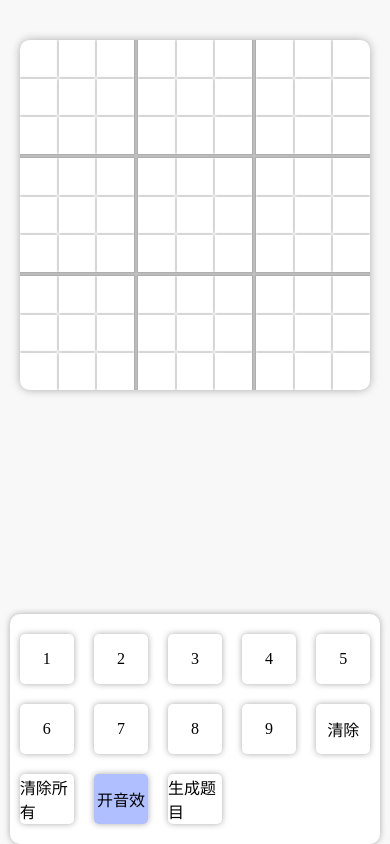
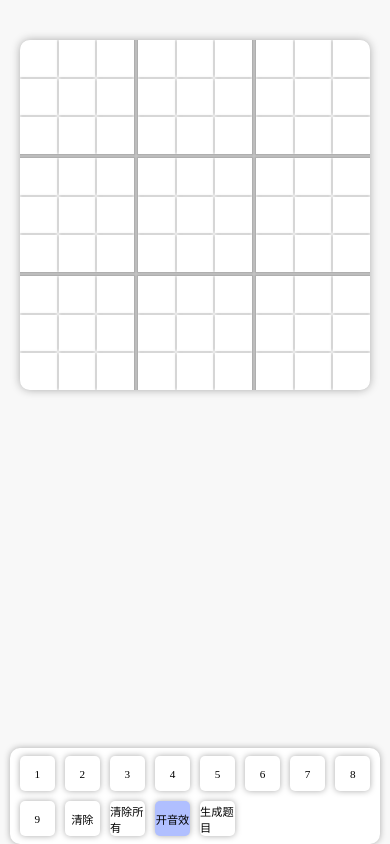
Before and after one commit to GordonLyu/react-sudoku, a React (Vite) app: page / in a window 390 px wide. Built offline with nearby package versions, Linux system fonts and the light colour scheme.

Commit message:
修改样式

```diff
--- a/src/components/Toolbar/index.module.css
+++ b/src/components/Toolbar/index.module.css
@@ -42,3 +42,14 @@
         background-color: #b0bfff;
     }
 }
+
+
+@media screen and (max-width: 1024px) {
+    .toolbar {
+        grid-template-columns: repeat(auto-fill, minmax(35px, 1fr));
+        grid-auto-rows: 35px;
+        gap: 10px;
+        padding: 8px 10px;
+        font-size: 0.7rem;
+    }
+}
```
